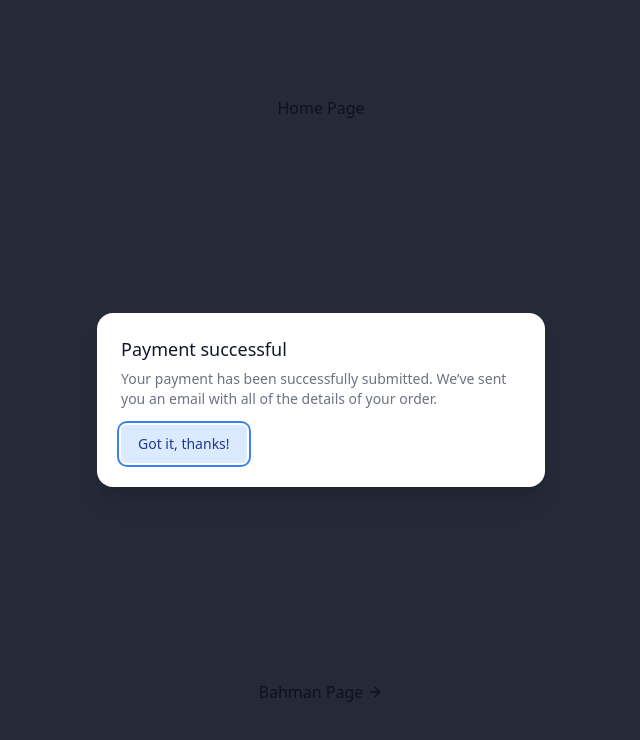
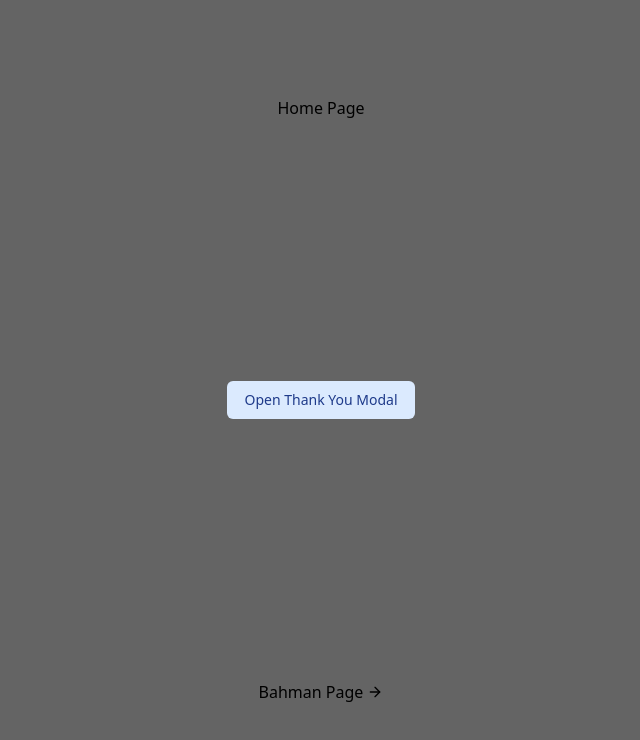
Before and after one commit to bahmanworld/dibavpn, a Next.js app: page / in a window 1280 px wide. Shown: the top 740 px of the page, without its empty margins (319-959 px from the left). Built offline with nearby package versions, Linux system fonts and the light colour scheme.

Commit message:
some changes

```diff
--- a/pages/index.tsx
+++ b/pages/index.tsx
@@ -4,7 +4,7 @@ import React from "react";
 import { FiArrowRight } from "react-icons/fi";
 
 export default function Home() {
-  let [isOpen, setIsOpen] = React.useState(true);
+  let [isOpen, setIsOpen] = React.useState(false);
 
   function closeModal() {
     setIsOpen(false);
@@ -20,7 +20,13 @@ export default function Home() {
     >
       <div>Home Page</div>
 
-      <button onClick={() => setIsOpen(!isOpen)}>Open / Close</button>
+      <button
+        type="button"
+        className="inline-flex justify-center rounded-md border border-transparent bg-blue-100 px-4 py-2 text-sm font-medium text-blue-900 hover:bg-blue-200 focus:outline-none focus-visible:ring-2 focus-visible:ring-blue-500 focus-visible:ring-offset-2"
+        onClick={openModal}
+      >
+        Open Thank You Modal
+      </button>
 
       <Transition appear show={isOpen} as={React.Fragment}>
         <Dialog as="div" className="relative z-10" onClose={closeModal}>
```
